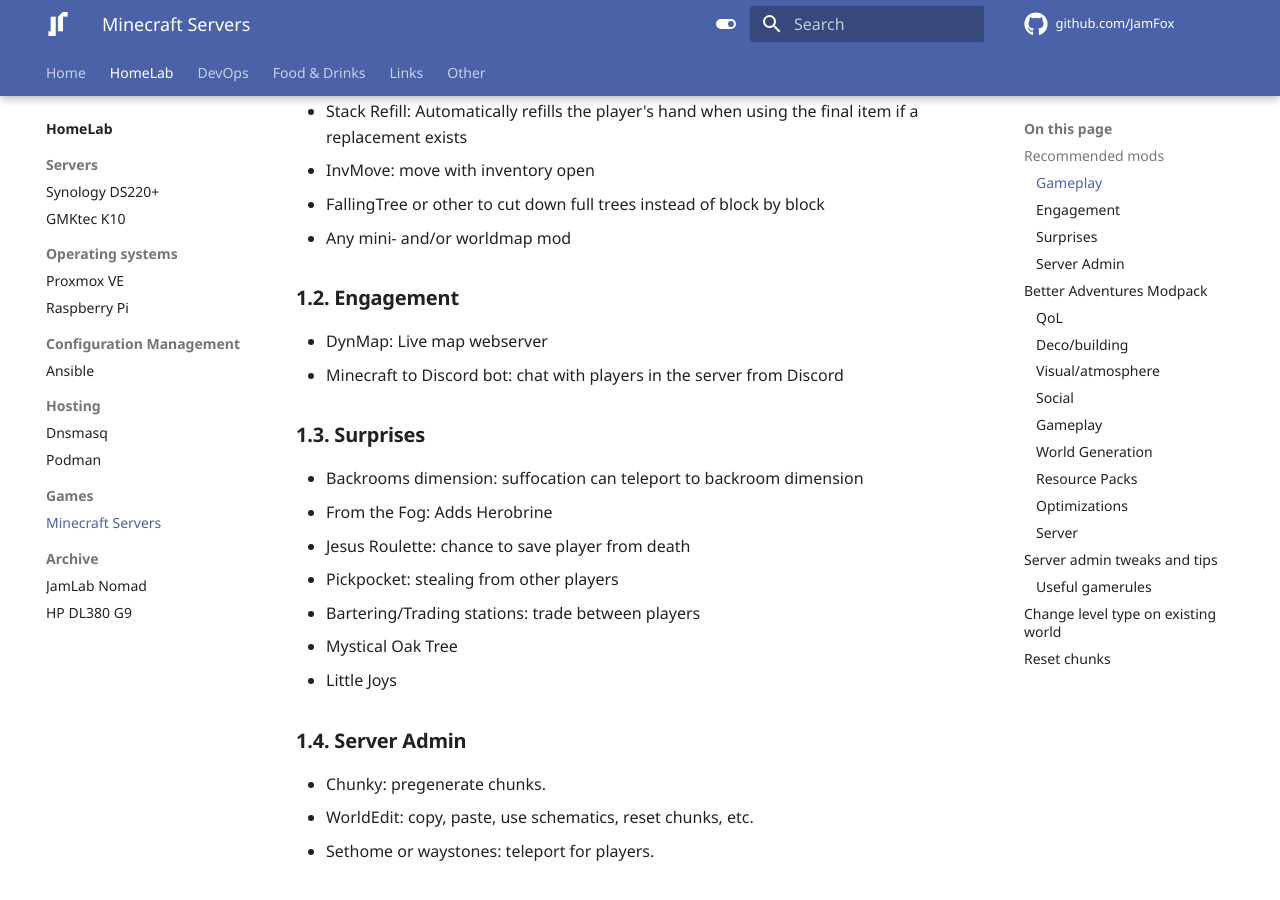
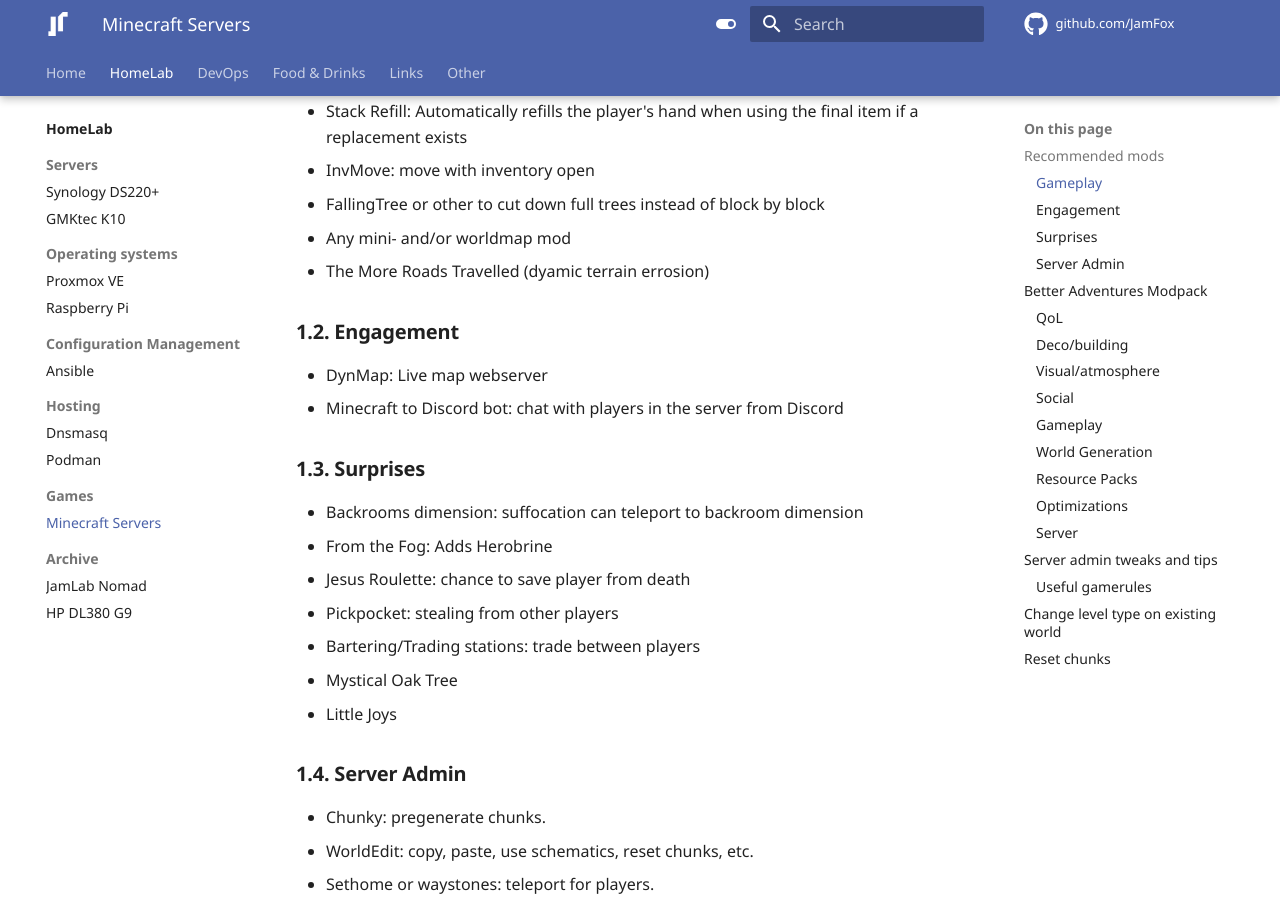
Before and after one commit to JamFox/docs.jamfox.dev, an MkDocs documentation site: the page built from docs/content/homelab/minecraft.md, in a window 1280 px wide and 900 px high, scrolled down 669 px. Built offline with MkDocs 1.6.1 and Material for MkDocs 9.7.7, drawn with Linux system fonts in a browser that asks for light colours; plug-ins that fetch from the network failed and are left out; comment, search, counter and statistics services are not loaded.

Commit message:
add tmrt

```diff
--- a/docs/content/homelab/minecraft.md
+++ b/docs/content/homelab/minecraft.md
@@ -22,6 +22,7 @@ title: "Minecraft Servers"
 - InvMove: move with inventory open
 - FallingTree or other to cut down full trees instead of block by block
 - Any mini- and/or worldmap mod
+- The More Roads Travelled (dyamic terrain errosion)
 
 ### Engagement
 
```
